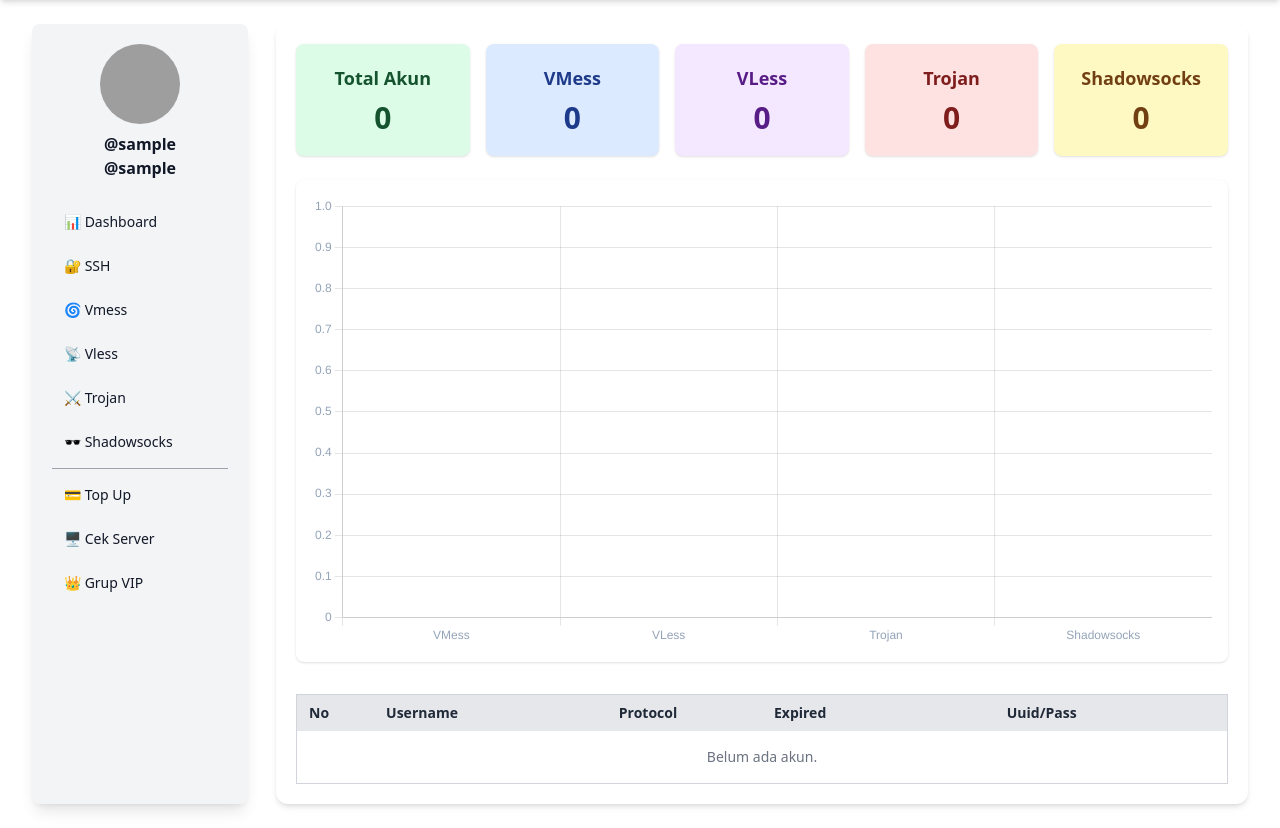
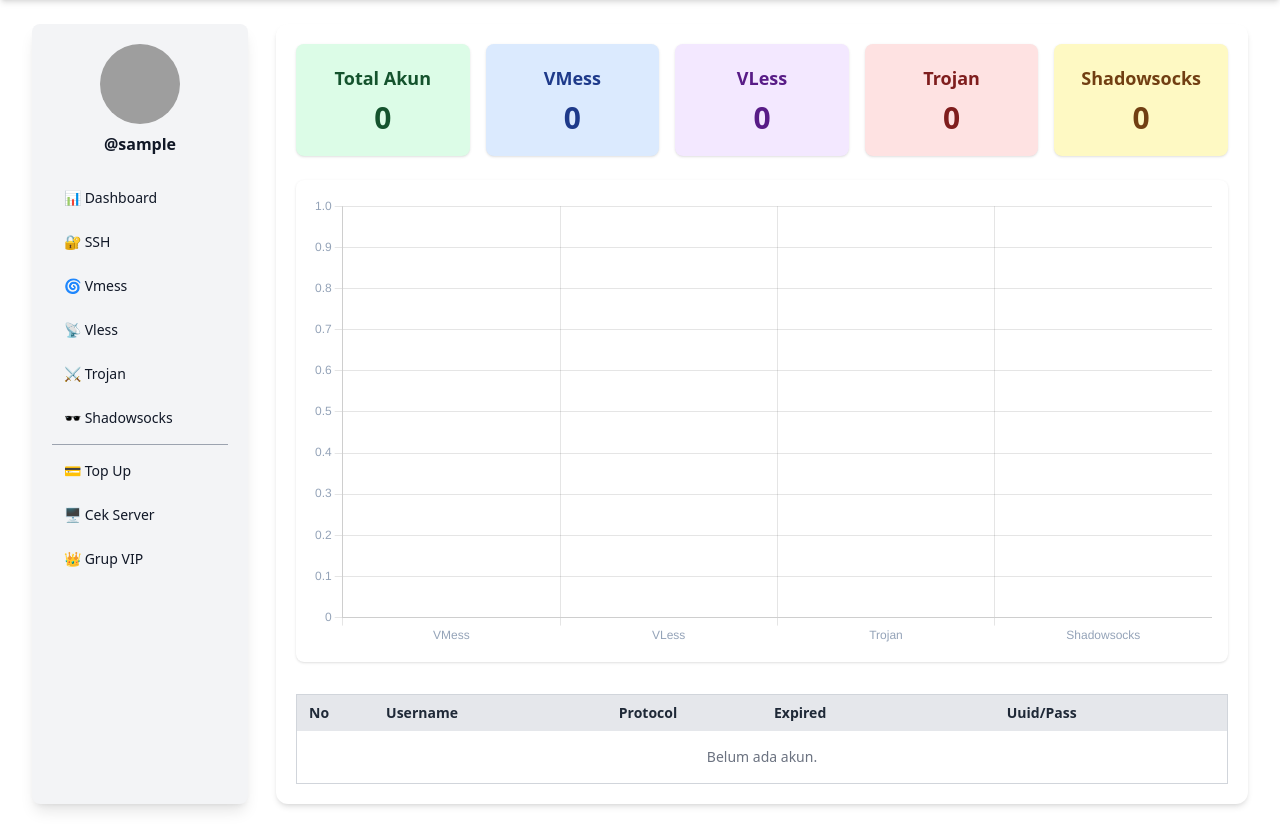
Before and after one commit to MrZodoxVpython/Website-Tokomard-Panel, a PHP site: page /reseller/reseller.php in a window 1280 px wide. Shown: the part 60-888 px from the top of the page. Run offline with PHP 8.4, Linux system fonts and the light colour scheme; the visitor is signed in with stand-in values (Sample User, id 1); some libraries are stand-ins or nearby versions; grey boxes are pictures that could not be loaded.

Commit message:
Auto commit developing progress By Benjamin.Wickman : 2025-06-29 00:33:22

```diff
--- a/reseller/reseller.php
+++ b/reseller/reseller.php
@@ -85,8 +85,6 @@ $loggedInUser = [
 </form>
 <h2 class="text-base font-semibold">@<?= htmlspecialchars($reseller) ?></h2>
 
-
-  <h2 class="text-base font-semibold">@<?= htmlspecialchars($reseller) ?></h2>
 </div>
         <nav class="space-y-2 text-sm">
       <?php
```
